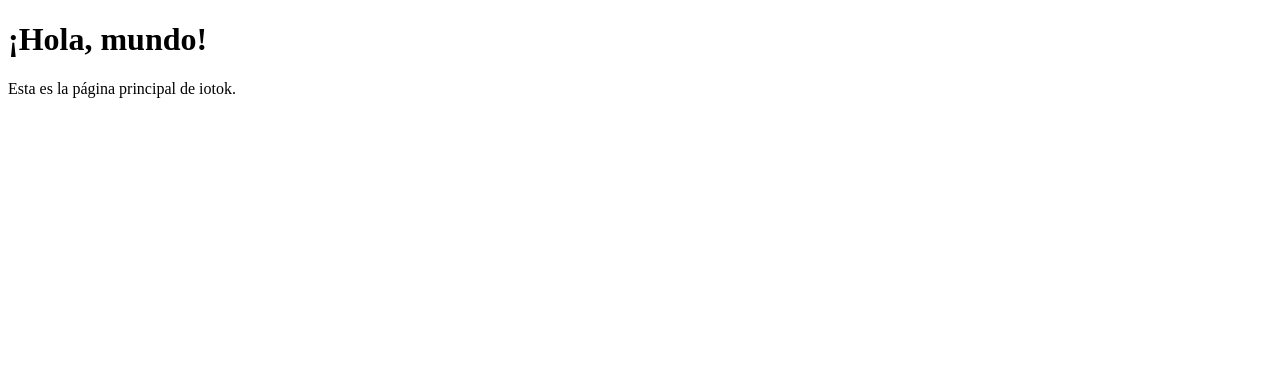
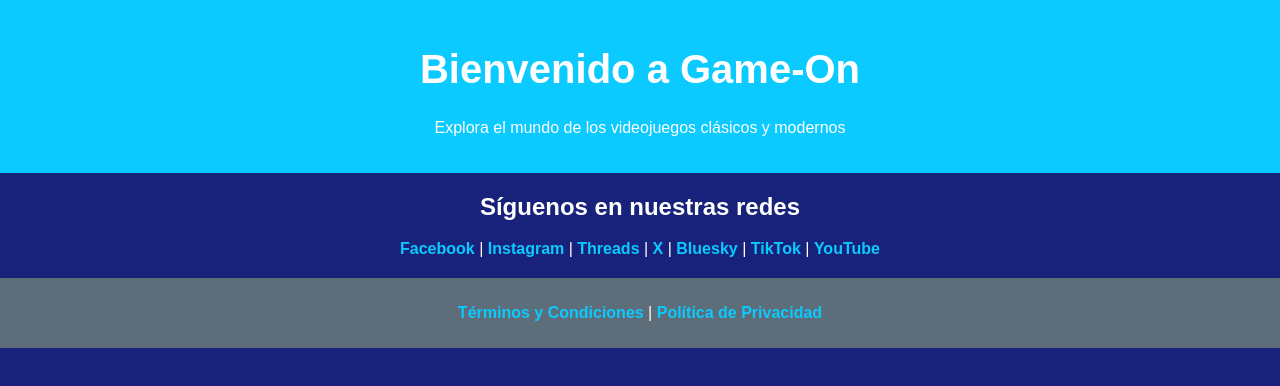
Before and after one commit to io-tyra/iotok, a plain HTML site: page index.html in a window 1280 px wide. Drawn offline with Linux system fonts and the light colour scheme.

Commit message:
Add files via upload

```diff
--- a/index.html
+++ b/index.html
@@ -3,10 +3,54 @@
 <head>
     <meta charset="UTF-8">
     <meta name="viewport" content="width=device-width, initial-scale=1.0">
-    <title>Bienvenido a iotok</title>
+    <title>Game-On | Videojuegos y Arcades</title>
+    <style>
+        body {
+            font-family: 'Typo Grotesk Rounded', sans-serif;
+            background-color: #19227A;
+            color: #ffffff;
+            text-align: center;
+            margin: 0;
+            padding: 0;
+        }
+        header {
+            background-color: #0BCAFF;
+            padding: 20px;
+        }
+        h1 {
+            font-size: 2.5em;
+        }
+        a {
+            color: #0BCAFF;
+            text-decoration: none;
+            font-weight: bold;
+        }
+        footer {
+            background-color: #5E6D7A;
+            padding: 10px;
+            margin-top: 20px;
+        }
+    </style>
 </head>
 <body>
-    <h1>¡Hola, mundo!</h1>
-    <p>Esta es la página principal de iotok.</p>
+    <header>
+        <h1>Bienvenido a Game-On</h1>
+        <p>Explora el mundo de los videojuegos clásicos y modernos</p>
+    </header>
+    <section>
+        <h2>Síguenos en nuestras redes</h2>
+        <p>
+            <a href="https://www.facebook.com/profile.php?id=61555981049266">Facebook</a> |
+            <a href="https://www.instagram.com/game_on.cl/">Instagram</a> |
+            <a href="https://www.threads.net/@game_on.cl">Threads</a> |
+            <a href="https://x.com/game_on_cl">X</a> |
+            <a href="https://bsky.app/profile/gameoncl.bsky.social">Bluesky</a> |
+            <a href="https://www.tiktok.com/@game_on.cl">TikTok</a> |
+            <a href="https://www.youtube.com/@Game-On-cl">YouTube</a>
+        </p>
+    </section>
+    <footer>
+        <p><a href="term.html">Términos y Condiciones</a> | <a href="privacy.html">Política de Privacidad</a></p>
+    </footer>
 </body>
 </html>
```
Also changed, not shown: privacy.html (+16 -3 lines), term.html (added, +23 -0 lines).
